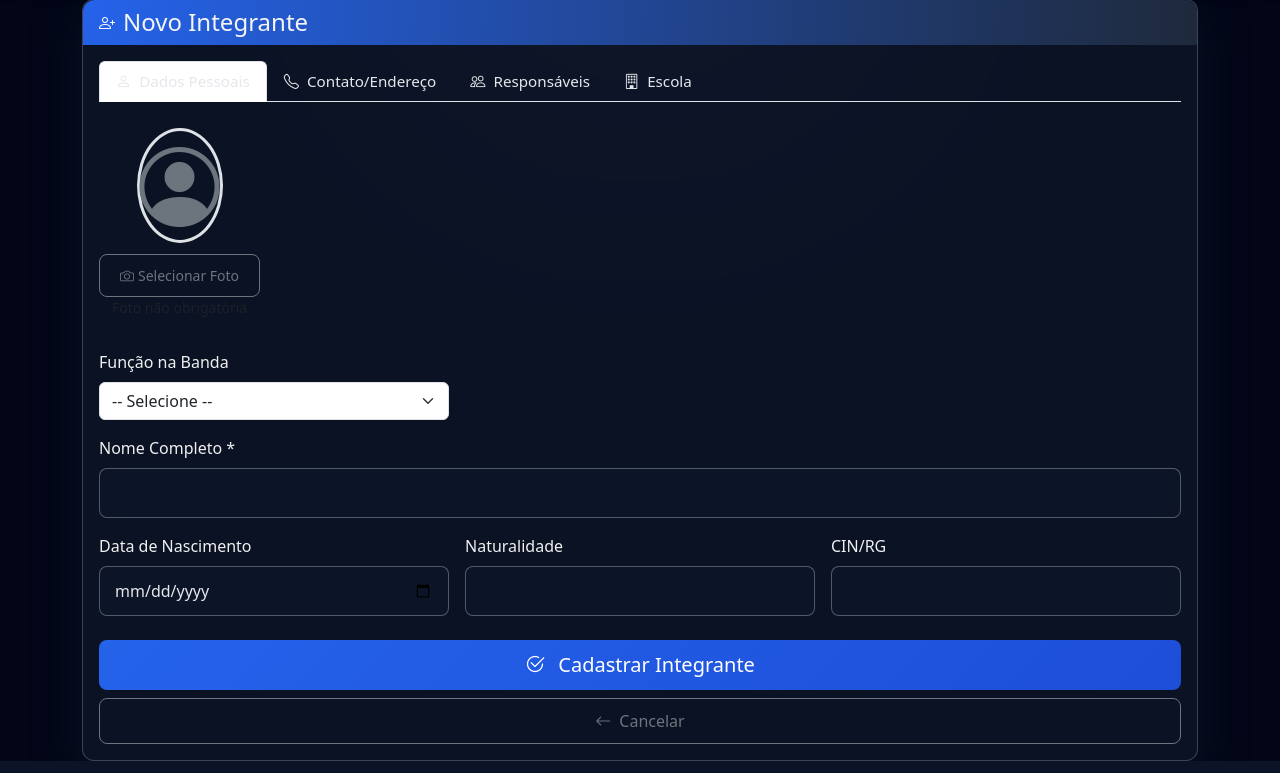
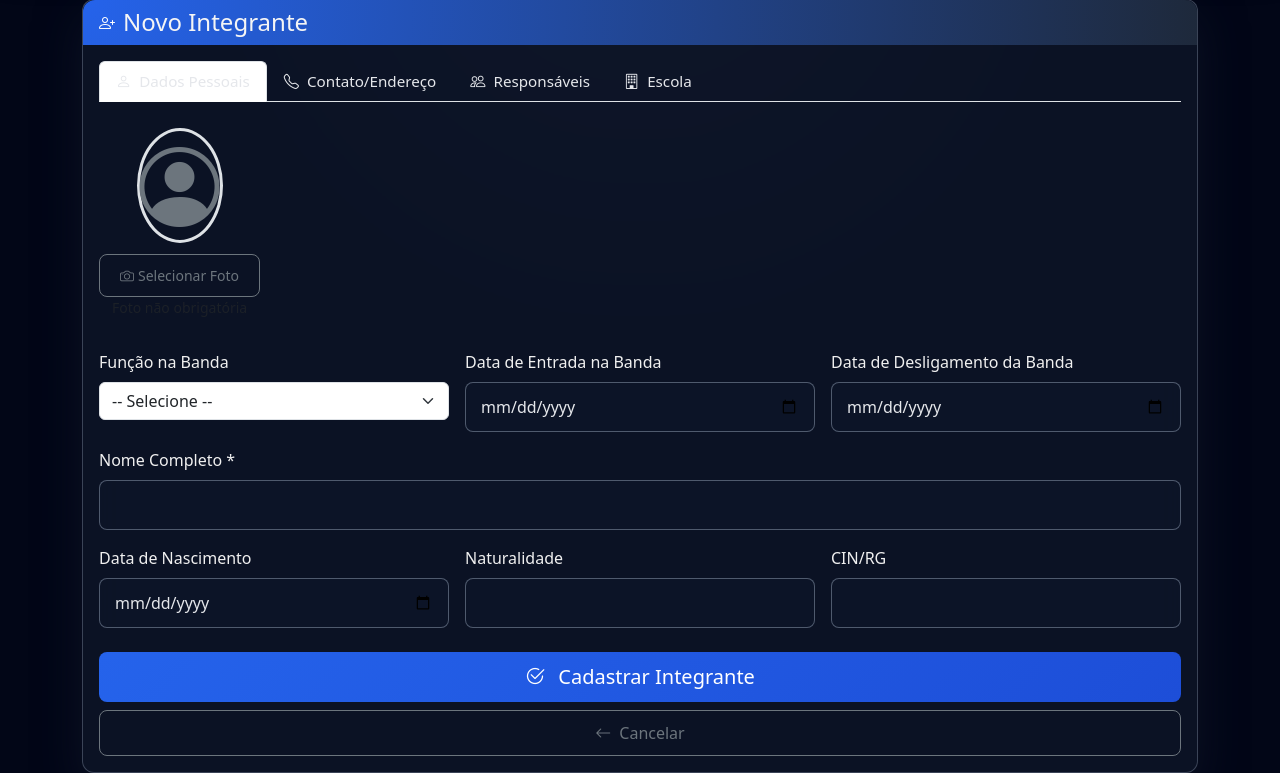
Before and after one commit to Grupo-9-PII/sistemaBMCM, a Flask app: page /admin/aluno/create in a window 1280 px wide. Shown: the part 107-880 px from the top of the page. Run offline with Flask 3, Linux system fonts and the light colour scheme; a user stored in the database is signed in; some libraries are stand-ins or nearby versions.

Commit message:
inclusão de novos campos data de MAtricula  e data de desligamento da banda

```diff
--- a/app/models.py
+++ b/app/models.py
@@ -86,6 +86,8 @@ class Aluno(db.Model):
     funcao_id = db.Column(db.Integer, db.ForeignKey('funcao_banda.id'))
     funcao = db.relationship('FuncaoBanda', backref='alunos')
     created_at = db.Column(db.DateTime, default=datetime.utcnow)
+    data_entrada_banda = db.Column(db.Date, nullable=True)
+    data_desligamento_banda = db.Column(db.Date, nullable=True)
 
     # Relacionamentos
     responsaveis = db.relationship('Responsavel', backref='aluno', lazy=True, cascade='all, delete-orphan')
--- a/app/routes.py
+++ b/app/routes.py
@@ -256,6 +256,8 @@ def criar_aluno():
         bairro = normalizar_campo_texto(request.form.get("bairro"))
         cidade = normalizar_campo_texto(request.form.get("cidade"))
         estado = request.form.get("estado").upper().strip() if request.form.get("estado") else None
+        data_entrada_banda = request.form.get("data_entrada_banda")
+        data_desligamento_banda = request.form.get("data_desligamento_banda")
 
         if not nome:
             flash("Nome é obrigatório.")
@@ -272,6 +274,25 @@ def criar_aluno():
             except ValueError:
                 flash("Data de nascimento inválida.")
                 return redirect(url_for("main.criar_aluno"))
+
+        data_entrada = None
+        if data_entrada_banda:
+            try:
+                data_entrada = datetime.strptime(data_entrada_banda, '%Y-%m-%d').date()
+            except ValueError:
+                flash("Data de entrada na banda inválida.")
+                return redirect(url_for("main.criar_aluno"))
+
+        data_desligamento = None
+        if data_desligamento_banda:
+            try:
+                data_desligamento = datetime.strptime(data_desligamento_banda, '%Y-%m-%d').date()
+            except ValueError:
+                flash("Data de desligamento da banda inválida.")
+                return redirect(url_for("main.criar_aluno"))
+
+        # Define o status ativo baseado na data de desligamento
+        ativo = data_desligamento is None
 
         foto = request.files.get("foto")
         tem_upload_novo = bool(foto and foto.filename)
@@ -298,10 +319,12 @@ def criar_aluno():
             numero=numero,
             complemento=complemento,
             funcao_id=funcao_id,
+            data_entrada_banda=data_entrada,
+            data_desligamento_banda=data_desligamento,
             bairro=bairro,
             cidade=cidade,
             estado=estado,
-            ativo=True
+            ativo=ativo
         )
         db.session.add(novo_aluno)
         db.session.flush()
@@ -402,6 +425,8 @@ def editar_aluno(aluno_id):
         bairro = normalizar_campo_texto(request.form.get("bairro"))
         cidade = normalizar_campo_texto(request.form.get("cidade"))
         estado = request.form.get("estado").upper().strip() if request.form.get("estado") else None
+        data_entrada_banda = request.form.get("data_entrada_banda")
+        data_desligamento_banda = request.form.get("data_desligamento_banda")
 
         if not nome:
             flash("Nome é obrigatório.")
@@ -420,6 +445,25 @@ def editar_aluno(aluno_id):
             except ValueError:
                 flash("Data de nascimento inválida.")
                 return redirect(url_for("main.editar_aluno", aluno_id=aluno_id))
+
+        data_entrada = None
+        if data_entrada_banda:
+            try:
+                data_entrada = datetime.strptime(data_entrada_banda, '%Y-%m-%d').date()
+            except ValueError:
+                flash("Data de entrada na banda inválida.")
+                return redirect(url_for("main.editar_aluno", aluno_id=aluno_id))
+
+        data_desligamento = None
+        if data_desligamento_banda:
+            try:
+                data_desligamento = datetime.strptime(data_desligamento_banda, '%Y-%m-%d').date()
+            except ValueError:
+                flash("Data de desligamento da banda inválida.")
+                return redirect(url_for("main.editar_aluno", aluno_id=aluno_id))
+
+        # Define o status ativo baseado na data de desligamento
+        ativo = data_desligamento is None
 
         foto = request.files.get("foto")
         tem_upload_novo = bool(foto and foto.filename)
@@ -445,6 +489,9 @@ def editar_aluno(aluno_id):
         aluno.numero = numero
         aluno.complemento = complemento
         aluno.funcao_id = funcao_id
+        aluno.data_entrada_banda = data_entrada
+        aluno.data_desligamento_banda = data_desligamento
+        aluno.ativo = ativo
         aluno.bairro = bairro
         aluno.cidade = cidade
         aluno.estado = estado
--- a/app/utils.py
+++ b/app/utils.py
@@ -320,6 +320,14 @@ def migrar_banco_novos_campos():
         if 'funcao_id' not in columns:
             db.session.execute(text("ALTER TABLE aluno ADD COLUMN funcao_id INTEGER"))
 
+        # Adicionar coluna data_entrada_banda se não existir
+        if 'data_entrada_banda' not in columns:
+            db.session.execute(text("ALTER TABLE aluno ADD COLUMN data_entrada_banda DATE"))
+
+        # Adicionar coluna data_desligamento_banda se não existir
+        if 'data_desligamento_banda' not in columns:
+            db.session.execute(text("ALTER TABLE aluno ADD COLUMN data_desligamento_banda DATE"))
+
         db.session.commit()
     except Exception as e:
         print(f"Erro na migração: {e}")
--- a/templates/admin_aluno_form.html
+++ b/templates/admin_aluno_form.html
@@ -166,6 +166,20 @@ Declaro estar ciente de que o tratamento dos dados será realizado em conformida
                       </option>
                       {% endfor %}
                     </select>
+                  </div>
+
+                  <div class="col-md-4">
+                    <label for="data_entrada_banda" class="form-label">Data de Entrada na Banda</label>
+                    <input type="date" name="data_entrada_banda" id="data_entrada_banda"
+                           class="form-control"
+                           value="{{ aluno.data_entrada_banda.strftime('%Y-%m-%d') if aluno and aluno.data_entrada_banda else '' }}">
+                  </div>
+
+                  <div class="col-md-4">
+                    <label for="data_desligamento_banda" class="form-label">Data de Desligamento da Banda</label>
+                    <input type="date" name="data_desligamento_banda" id="data_desligamento_banda"
+                           class="form-control"
+                           value="{{ aluno.data_desligamento_banda.strftime('%Y-%m-%d') if aluno and aluno.data_desligamento_banda else '' }}">
                   </div>
 
                   <div class="col-12">
--- a/templates/relatorio_aluno_individual.html
+++ b/templates/relatorio_aluno_individual.html
@@ -24,6 +24,8 @@
             <tr><td><strong>Email:</strong></td><td>{{ aluno.email or '-' }}</td></tr>
             <tr><td><strong>Telefone:</strong></td><td>{{ aluno.telefone or '-' }}</td></tr>
             <tr><td><strong>Escola:</strong></td><td>{{ aluno.escolas[0].escola.nome if aluno.escolas else '-' }}</td></tr>
+            <tr><td><strong>Data Entrada Banda:</strong></td><td>{{ aluno.data_entrada_banda.strftime('%d/%m/%Y') if aluno.data_entrada_banda else '-' }}</td></tr>
+            <tr><td><strong>Data Desligamento Banda:</strong></td><td>{{ aluno.data_desligamento_banda.strftime('%d/%m/%Y') if aluno.data_desligamento_banda else '-' }}</td></tr>
           </table>
         </div>
       </div>
--- a/templates/relatorio_geral_alunos.html
+++ b/templates/relatorio_geral_alunos.html
@@ -25,6 +25,8 @@
               <th>Email</th>
               <th>Telefone</th>
               <th>Escola</th>
+              <th>Data Entrada</th>
+              <th>Data Desligamento</th>
             </tr>
           </thead>
           <tbody>
@@ -36,6 +38,8 @@
               <td>{{ a.email or '-' }}</td>
               <td>{{ a.telefone or '-' }}</td>
               <td>{{ a.escolas[0].escola.nome if a.escolas else '-' }}</td>
+              <td>{{ a.data_entrada_banda.strftime('%d/%m/%Y') if a.data_entrada_banda else '-' }}</td>
+              <td>{{ a.data_desligamento_banda.strftime('%d/%m/%Y') if a.data_desligamento_banda else '-' }}</td>
             </tr>
             {% endfor %}
           </tbody>
```
Also changed, not shown: tests/test_aluno_fluxo.py (+41 -0 lines), instance/database.db.
